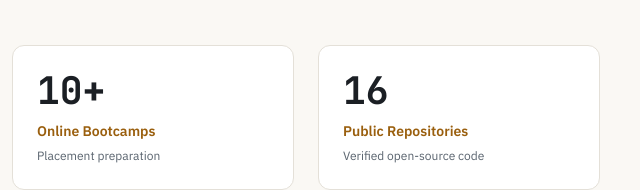
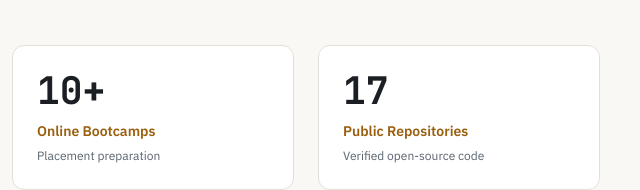
Before and after one commit to Pradeep-B28/Pradeep-B28, a plain HTML site: page index.html in a window 1280 px wide. Shown: the part 625-815 px from the top of the page, 640-1280 px from the left. Drawn offline with nearby package versions, Linux system fonts and the light colour scheme.

Commit message:
feat: regenerate live GitHub assets and update repository metrics

```diff
--- a/index.html
+++ b/index.html
@@ -159,7 +159,7 @@
             <span class="stat-desc">Placement preparation</span>
           </div>
           <div class="stat-tile">
-            <span class="stat-number">16</span>
+            <span class="stat-number">17</span>
             <span class="stat-label">Public Repositories</span>
             <span class="stat-desc">Verified open-source code</span>
           </div>
```
Also changed, not shown: README.md, assets/generated/languages-dark.svg, assets/generated/languages-light.svg, assets/generated/stats-dark.svg, assets/generated/stats-light.svg, assets/generated/streak-dark.svg, assets/generated/streak-light.svg.
